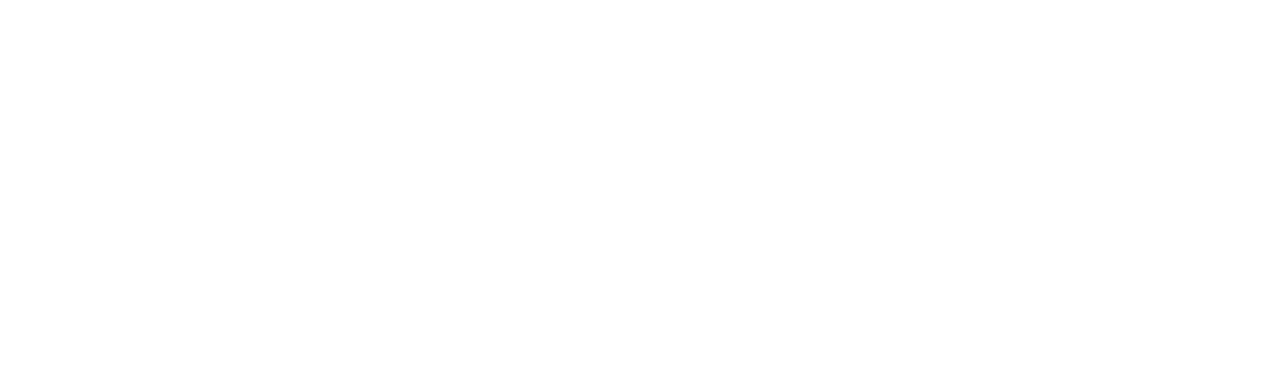
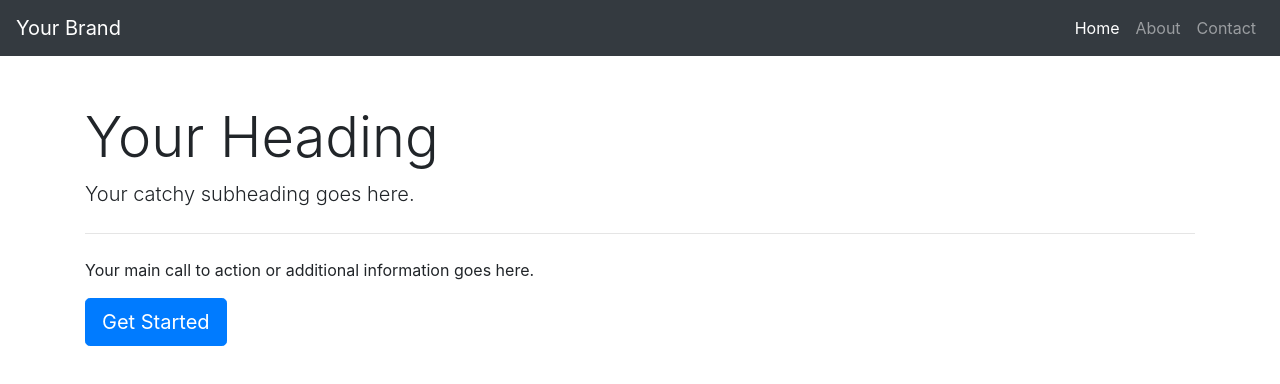
Before and after one commit to ezrakwiimba/boardinghouse, a plain HTML site: page index.html in a window 1280 px wide. Drawn offline with nearby package versions, Linux system fonts and the light colour scheme.

Commit message:
Update index.html

```diff
--- a/index.html
+++ b/index.html
@@ -1 +1,58 @@
-<!-- this is index page -->
+<!DOCTYPE html>
+<html lang="en">
+<head>
+    <meta charset="UTF-8">
+    <meta name="viewport" content="width=device-width, initial-scale=1, shrink-to-fit=no">
+    <title>Your Landing Page</title>
+
+    <!-- Bootstrap CSS CDN -->
+    <link rel="stylesheet" href="https://stackpath.bootstrapcdn.com/bootstrap/4.3.1/css/bootstrap.min.css">
+
+    <!-- Custom Styles -->
+    <style>
+        body {
+            padding-top: 56px; /* Adjust the height of the fixed navbar */
+        }
+
+        /* Add your custom styles here */
+    </style>
+</head>
+<body>
+
+    <!-- Navigation -->
+    <nav class="navbar navbar-expand-lg navbar-dark bg-dark fixed-top">
+        <a class="navbar-brand" href="#">Your Brand</a>
+        <button class="navbar-toggler" type="button" data-toggle="collapse" data-target="#navbarResponsive" aria-controls="navbarResponsive" aria-expanded="false" aria-label="Toggle navigation">
+            <span class="navbar-toggler-icon"></span>
+        </button>
+        <div class="collapse navbar-collapse" id="navbarResponsive">
+            <ul class="navbar-nav ml-auto">
+                <li class="nav-item active">
+                    <a class="nav-link" href="#">Home</a>
+                </li>
+                <li class="nav-item">
+                    <a class="nav-link" href="#">About</a>
+                </li>
+                <li class="nav-item">
+                    <a class="nav-link" href="#">Contact</a>
+                </li>
+            </ul>
+        </div>
+    </nav>
+
+    <!-- Page Content -->
+    <div class="container mt-5">
+        <h1 class="display-4">Your Heading</h1>
+        <p class="lead">Your catchy subheading goes here.</p>
+        <hr class="my-4">
+        <p>Your main call to action or additional information goes here.</p>
+        <a class="btn btn-primary btn-lg" href="#" role="button">Get Started</a>
+    </div>
+
+    <!-- Bootstrap JS and dependencies CDN -->
+    <script src="https://code.jquery.com/jquery-3.3.1.slim.min.js"></script>
+    <script src="https://cdnjs.cloudflare.com/ajax/libs/popper.js/1.14.7/umd/popper.min.js"></script>
+    <script src="https://stackpath.bootstrapcdn.com/bootstrap/4.3.1/js/bootstrap.min.js"></script>
+
+</body>
+</html>
```
